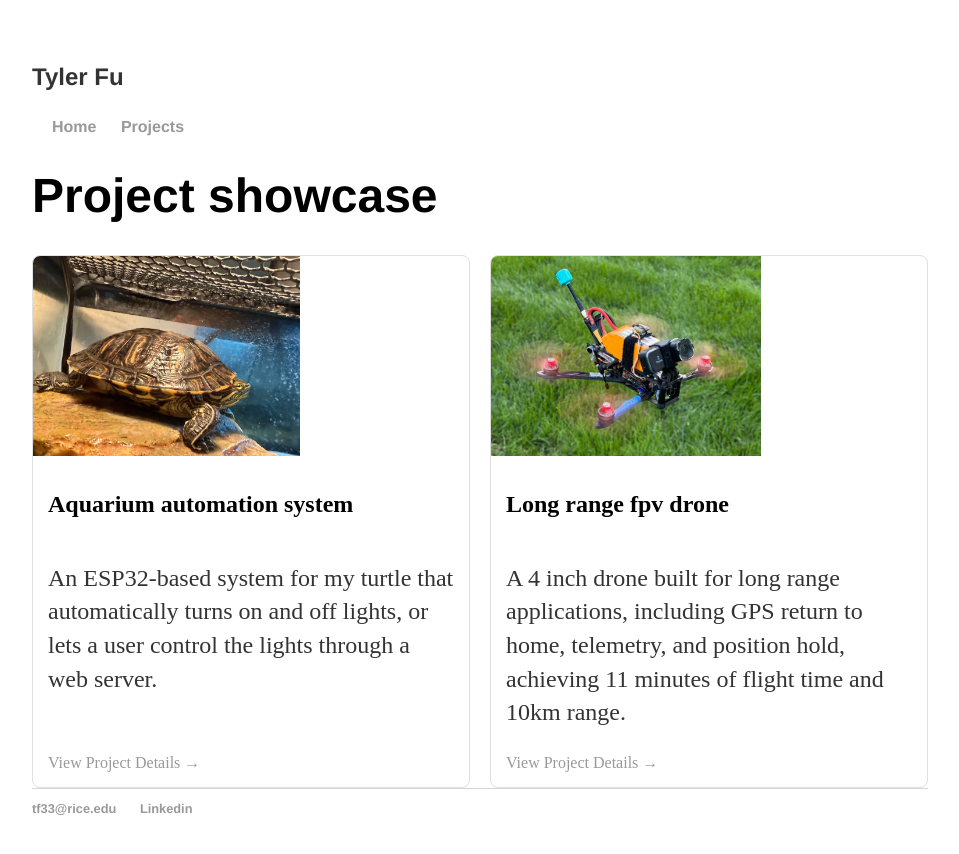
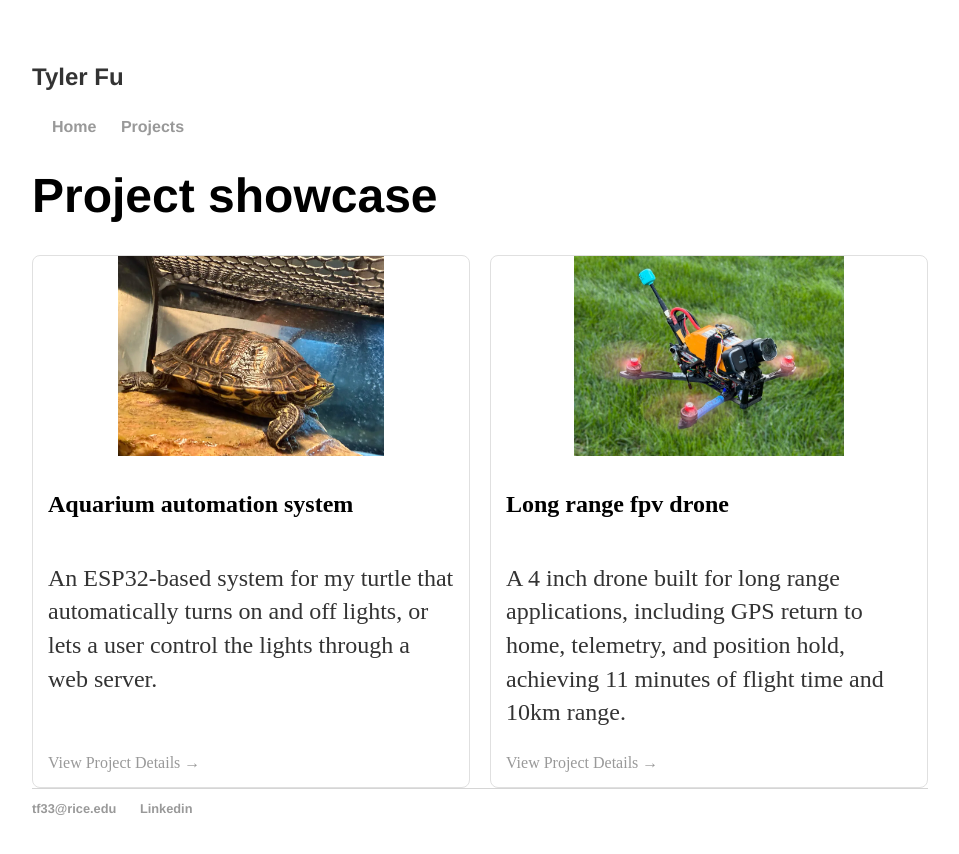
Before and after one commit to tfu1897/tfu1897.github.io, a Jekyll site: the page built from projects.html, in a window 1280 px wide. Shown: the top 854 px of the page, without its empty margins (160-1119 px from the left). Built offline with Jekyll 4.4.1, drawn with Linux system fonts in a browser that asks for light colours.

Commit message:
Update main.css

```diff
--- a/css/main.css
+++ b/css/main.css
@@ -62,7 +62,7 @@ ul.posts li {
 .project-image {
   width: 100%;
   height: 200px;
-  object-position: left center;
+  object-position: center;
   object-fit: contain;
 }
 
```
